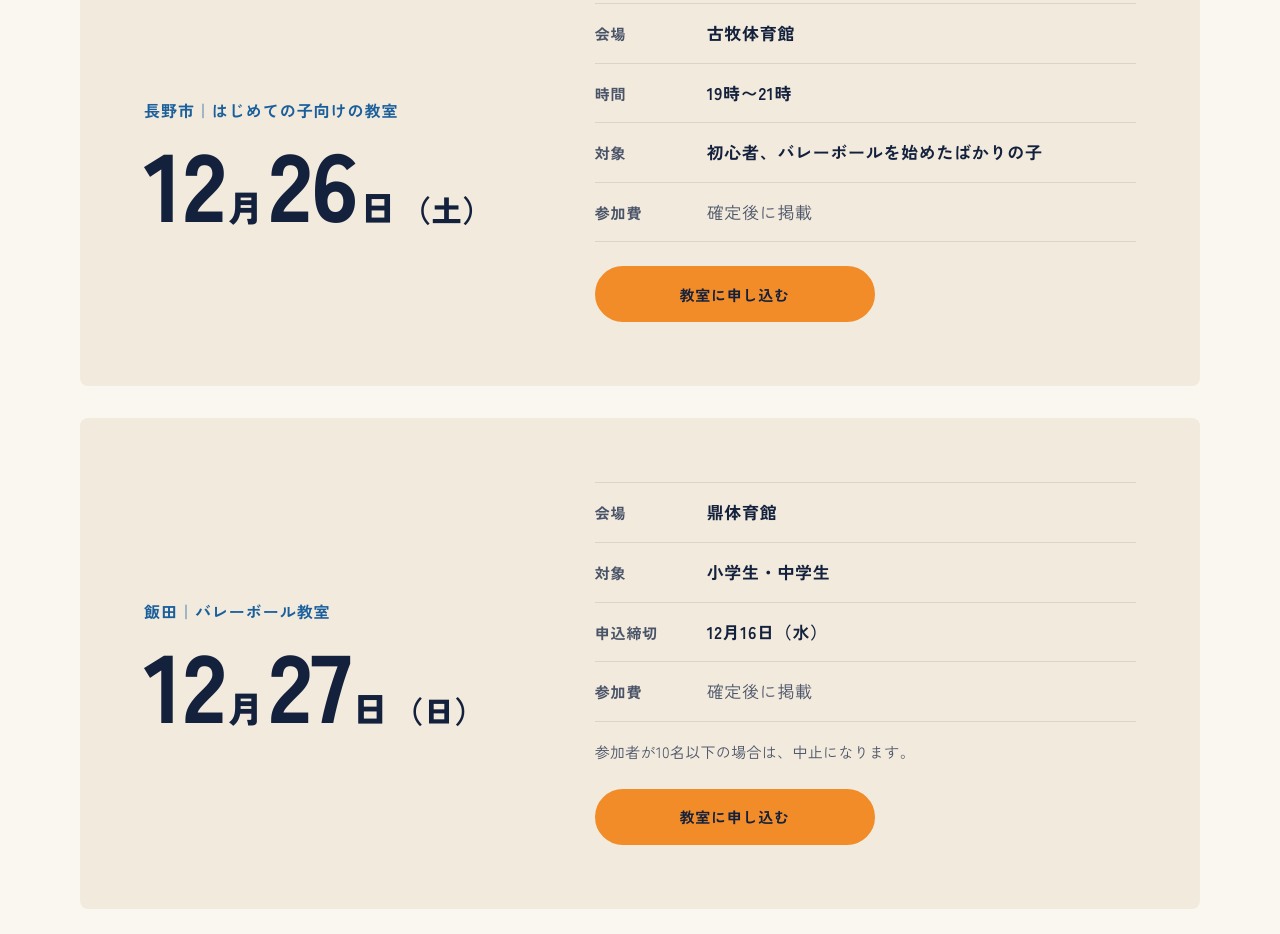
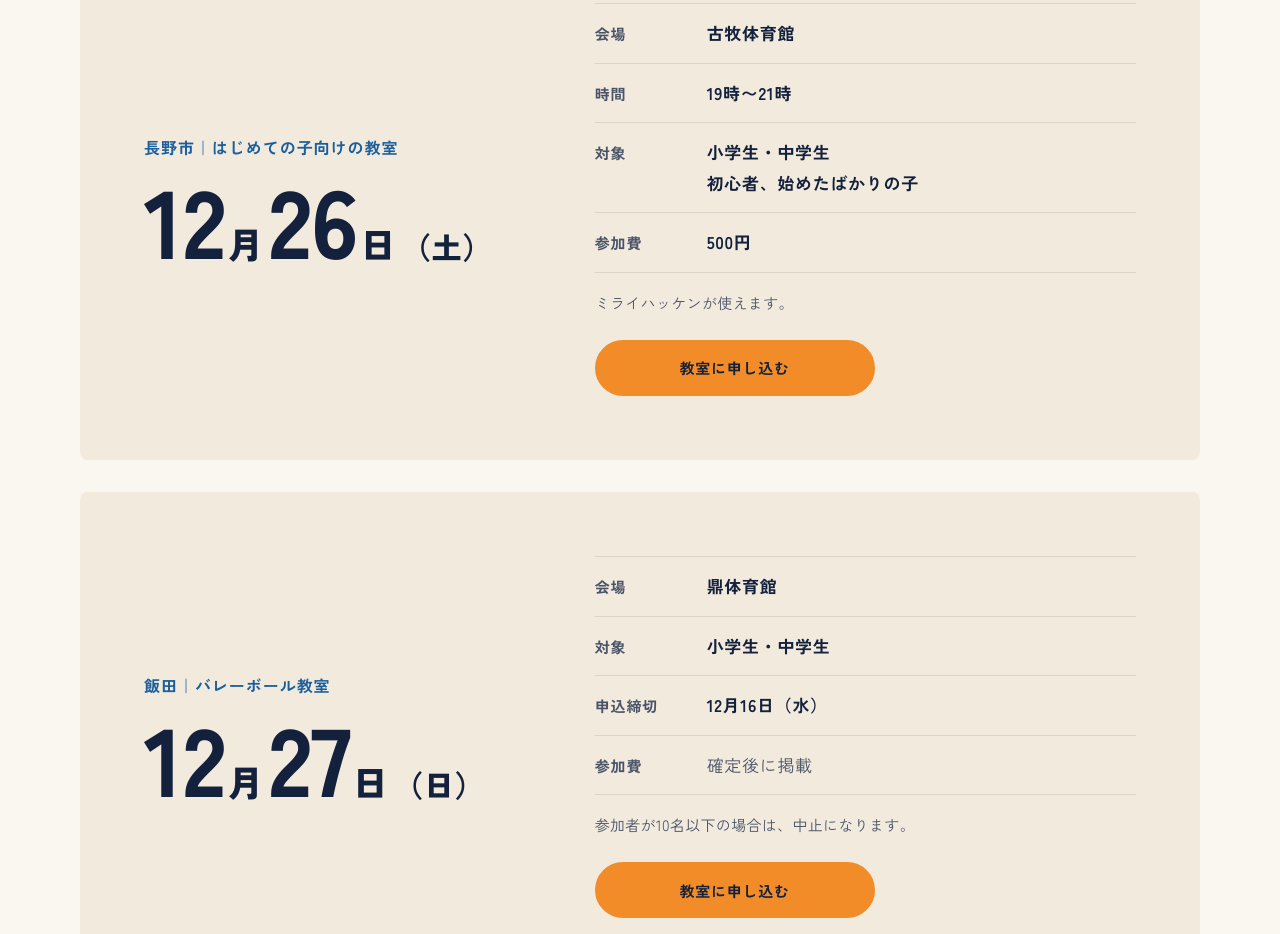
Before and after one commit to IllFlora/volley-lesson-preview, a plain HTML site: page index.html in a window 1280 px wide. Shown: the part 1046-1980 px from the top of the page. Drawn offline with Linux system fonts and the light colour scheme.

Commit message:
Add target, fee and Miraihakken note for the Dec 26 class
Co-Authored-By: Claude Opus 5.5 <noreply@anthropic.com>

```diff
--- a/css/style.css
+++ b/css/style.css
@@ -25,27 +25,27 @@
 }
 @font-face {
   font-family: "ZKGN";
-  src: url("../fonts/zkgn-400-x.woff2?v=2") format("woff2");
+  src: url("../fonts/zkgn-400-x.woff2?v=3") format("woff2");
   font-weight: 400;
   font-style: normal;
   font-display: swap;
-  unicode-range: U+3070, U+53E4, U+571F, U+59CB, U+6642, U+7267, U+9593, U+FF5C;
+  unicode-range: U+3070, U+30B1, U+30CF, U+30DF, U+30E9, U+4F7F, U+5186, U+53E4, U+571F, U+59CB, U+6642, U+7267, U+9593, U+FF5C;
 }
 @font-face {
   font-family: "ZKGN";
-  src: url("../fonts/zkgn-700-x.woff2?v=2") format("woff2");
+  src: url("../fonts/zkgn-700-x.woff2?v=3") format("woff2");
   font-weight: 700;
   font-style: normal;
   font-display: swap;
-  unicode-range: U+3070, U+53E4, U+571F, U+59CB, U+6642, U+7267, U+9593, U+FF5C;
+  unicode-range: U+3070, U+30B1, U+30CF, U+30DF, U+30E9, U+4F7F, U+5186, U+53E4, U+571F, U+59CB, U+6642, U+7267, U+9593, U+FF5C;
 }
 @font-face {
   font-family: "ZKGN";
-  src: url("../fonts/zkgn-900-x.woff2?v=2") format("woff2");
+  src: url("../fonts/zkgn-900-x.woff2?v=3") format("woff2");
   font-weight: 900;
   font-style: normal;
   font-display: swap;
-  unicode-range: U+3070, U+53E4, U+571F, U+59CB, U+6642, U+7267, U+9593, U+FF5C;
+  unicode-range: U+3070, U+30B1, U+30CF, U+30DF, U+30E9, U+4F7F, U+5186, U+53E4, U+571F, U+59CB, U+6642, U+7267, U+9593, U+FF5C;
 }
 
 :root {
--- a/index.html
+++ b/index.html
@@ -10,7 +10,7 @@
 <meta name="description" content="飯田と長野市の、小中学生のバレーボール教室。確認用の試作ページです（公開前）。">
 <link rel="preload" href="fonts/zkgn-900.woff2" as="font" type="font/woff2" crossorigin>
 <link rel="preload" href="fonts/zkgn-400.woff2" as="font" type="font/woff2" crossorigin>
-<link rel="stylesheet" href="css/style.css?v=4">
+<link rel="stylesheet" href="css/style.css?v=5">
 <script src="js/main.js?v=2" defer></script>
 </head>
 <body>
@@ -67,9 +67,10 @@
           <dl class="facts">
             <div class="fact"><dt>会場</dt><dd>古牧体育館</dd></div>
             <div class="fact"><dt>時間</dt><dd>19時〜21時</dd></div>
-            <div class="fact"><dt>対象</dt><dd>初心者、バレーボールを始めたばかりの子</dd></div>
-            <div class="fact"><dt>参加費</dt><dd class="tbd">確定後に掲載</dd></div>
+            <div class="fact"><dt>対象</dt><dd><span class="nw">小学生・中学生</span><br><span class="nw">初心者、</span><span class="nw">始めたばかりの子</span></dd></div>
+            <div class="fact"><dt>参加費</dt><dd>500円</dd></div>
           </dl>
+          <p class="event-note">ミライハッケンが使えます。</p>
           <button class="btn btn-accent btn-block" type="button" data-mock>教室に申し込む</button>
         </div>
       </div>
```
Also changed, not shown: fonts/zkgn-400-x.woff2, fonts/zkgn-700-x.woff2, fonts/zkgn-900-x.woff2.
